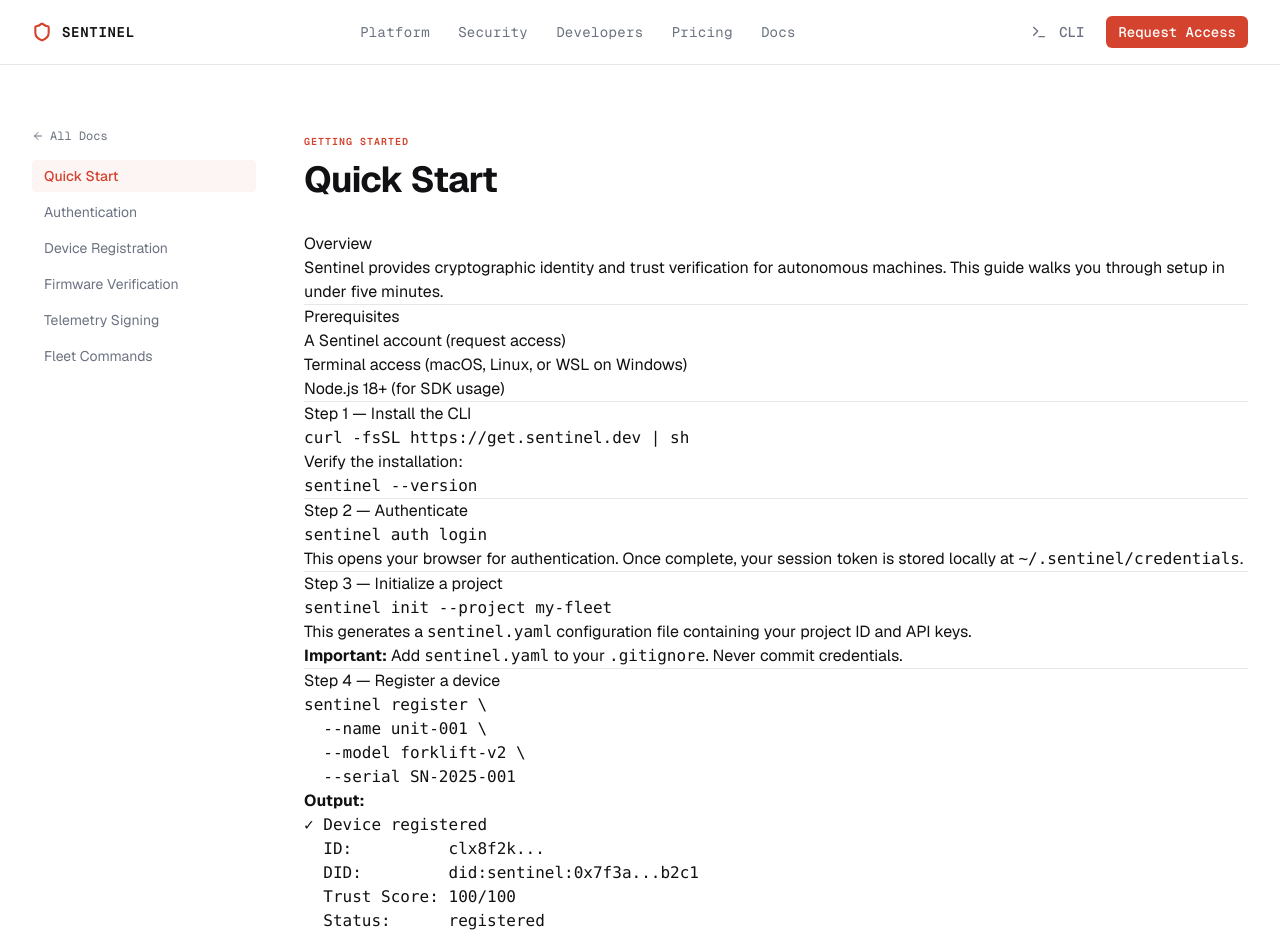
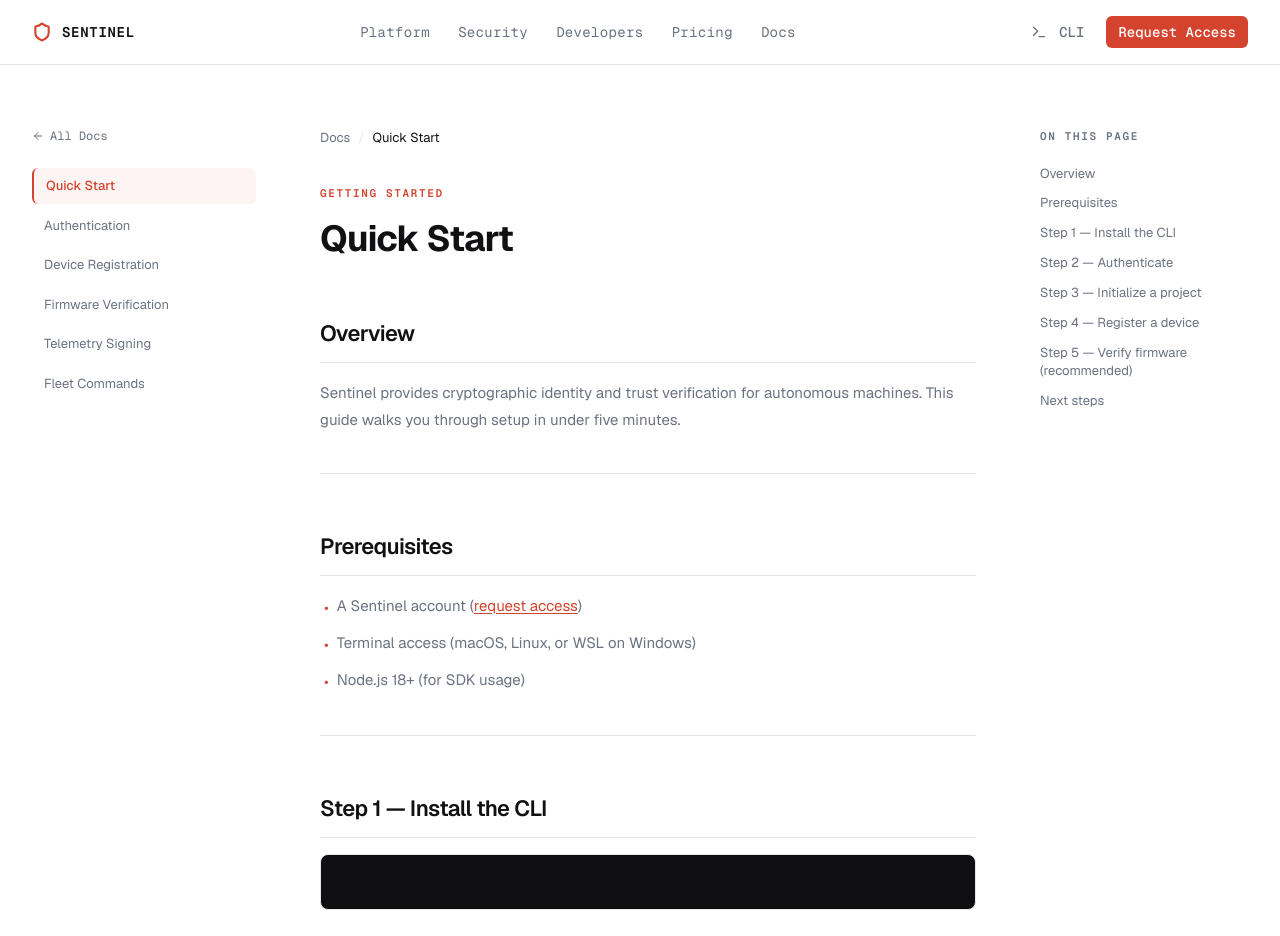
Before and after one commit to SentinelsToday/sentinels, a Next.js app: page /docs/quick-start in a window 1280 px wide. Shown: the top 936 px of the page. Built offline with nearby package versions, Linux system fonts and the light colour scheme.

Commit message:
docs: professional styling with proper spacing, On This Page sidebar, and heading separators

```diff
--- a/src/app/docs/[slug]/page.tsx
+++ b/src/app/docs/[slug]/page.tsx
@@ -10,6 +10,21 @@ export function generateStaticParams() {
   return docSections.map((doc) => ({ slug: doc.slug }));
 }
 
+function extractHeadings(content: string) {
+  const headings: { id: string; text: string; level: number }[] = [];
+  const lines = content.split("\n");
+  for (const line of lines) {
+    const match = line.match(/^(#{2,3})\s+(.+)/);
+    if (match) {
+      const level = match[1].length;
+      const text = match[2].replace(/[`*_~]/g, "");
+      const id = text.toLowerCase().replace(/[^a-z0-9]+/g, "-").replace(/(^-|-$)/g, "");
+      headings.push({ id, text, level });
+    }
+  }
+  return headings;
+}
+
 export default async function DocPage({ params }: { params: Promise<{ slug: string }> }) {
   const { slug } = await params;
   const idx = docSections.findIndex((d) => d.slug === slug);
@@ -17,17 +32,18 @@ export default async function DocPage({ params }: { params: Promise<{ slug: stri
   const doc = docSections[idx];
   const prev = idx > 0 ? docSections[idx - 1] : null;
   const next = idx < docSections.length - 1 ? docSections[idx + 1] : null;
+  const headings = extractHeadings(doc.content);
 
   return (
     <div className="min-h-screen flex flex-col bg-background">
       <Header />
       <main className="flex-1 pt-16">
-        <div className="mx-auto max-w-7xl px-4 sm:px-6 lg:px-8 py-12 sm:py-16">
-          <div className="flex gap-12">
-            {/* Sidebar */}
+        <div className="mx-auto max-w-[1400px] px-4 sm:px-6 lg:px-8 py-12 sm:py-16">
+          <div className="flex gap-10 lg:gap-16">
+            {/* Left Sidebar - Navigation */}
             <aside className="hidden lg:block w-56 shrink-0">
               <nav className="sticky top-24 space-y-1">
-                <Link href="/docs" className="flex items-center gap-1.5 font-mono text-xs text-steel hover:text-foreground transition-colors mb-4">
+                <Link href="/docs" className="flex items-center gap-1.5 font-mono text-xs text-steel hover:text-foreground transition-colors mb-6">
                   <ArrowLeft className="h-3 w-3" />
                   All Docs
                 </Link>
@@ -35,8 +51,10 @@ export default async function DocPage({ params }: { params: Promise<{ slug: stri
                   <Link
                     key={d.slug}
                     href={`/docs/${d.slug}`}
-                    className={`block px-3 py-1.5 rounded text-sm transition-colors ${
-                      d.slug === slug ? "bg-sentinel/5 text-sentinel font-medium" : "text-muted-foreground hover:text-foreground"
+                    className={`block px-3 py-2 rounded-md text-[13px] transition-colors ${
+                      d.slug === slug
+                        ? "bg-sentinel/5 text-sentinel font-medium border-l-2 border-sentinel"
+                        : "text-muted-foreground hover:text-foreground hover:bg-muted/50"
                     }`}
                   >
                     {d.title}
@@ -45,33 +63,170 @@ export default async function DocPage({ params }: { params: Promise<{ slug: stri
               </nav>
             </aside>
 
-            {/* Content */}
-            <article className="flex-1 min-w-0">
-              <div className="mb-8">
-                <span className="font-mono text-[10px] font-semibold uppercase tracking-widest text-sentinel">{doc.category}</span>
-                <h1 className="text-3xl sm:text-4xl font-bold tracking-tight text-foreground mt-2">{doc.title}</h1>
+            {/* Main Content */}
+            <article className="flex-1 min-w-0 max-w-[720px]">
+              {/* Breadcrumb */}
+              <div className="flex items-center gap-2 text-[13px] text-muted-foreground mb-8">
+                <Link href="/docs" className="hover:text-foreground transition-colors">Docs</Link>
+                <span className="text-border">/</span>
+                <span className="text-foreground">{doc.title}</span>
               </div>
 
-              <div className="prose prose-neutral max-w-none prose-headings:font-bold prose-headings:tracking-tight prose-h2:text-xl prose-h2:mt-10 prose-h2:mb-4 prose-h3:text-lg prose-h3:mt-8 prose-h3:mb-3 prose-p:text-muted-foreground prose-p:leading-relaxed prose-li:text-muted-foreground prose-strong:text-foreground prose-code:text-sentinel prose-code:bg-sentinel/5 prose-code:px-1.5 prose-code:py-0.5 prose-code:rounded prose-code:text-sm prose-code:font-mono prose-pre:bg-[#1A1A1D] prose-pre:border prose-pre:border-border prose-pre:rounded-lg prose-table:font-mono prose-table:text-sm prose-th:text-steel prose-th:font-semibold">
-                <ReactMarkdown>{doc.content}</ReactMarkdown>
+              {/* Title */}
+              <div className="mb-10">
+                <span className="font-mono text-[11px] font-semibold uppercase tracking-[0.15em] text-sentinel">
+                  {doc.category}
+                </span>
+                <h1 className="text-[2.25rem] font-bold tracking-tight text-foreground mt-3 leading-tight">
+                  {doc.title}
+                </h1>
               </div>
 
-              {/* Prev/Next */}
-              <div className="mt-12 pt-8 border-t border-border flex items-center justify-between">
+              {/* Markdown Content */}
+              <div className="docs-prose">
+                <ReactMarkdown
+                  components={{
+                    h2: ({ children }) => {
+                      const text = String(children).replace(/[`*_~]/g, "");
+                      const id = text.toLowerCase().replace(/[^a-z0-9]+/g, "-").replace(/(^-|-$)/g, "");
+                      return (
+                        <h2 id={id} className="text-[1.375rem] font-semibold tracking-tight text-foreground mt-14 mb-4 pb-3 border-b border-border scroll-mt-24">
+                          {children}
+                        </h2>
+                      );
+                    },
+                    h3: ({ children }) => {
+                      const text = String(children).replace(/[`*_~]/g, "");
+                      const id = text.toLowerCase().replace(/[^a-z0-9]+/g, "-").replace(/(^-|-$)/g, "");
+                      return (
+                        <h3 id={id} className="text-[1.1rem] font-semibold text-foreground mt-10 mb-3 scroll-mt-24">
+                          {children}
+                        </h3>
+                      );
+                    },
+                    p: ({ children }) => (
+                      <p className="text-[15px] leading-[1.8] text-muted-foreground mb-5">
+                        {children}
+                      </p>
+                    ),
+                    ul: ({ children }) => (
+                      <ul className="space-y-2 mb-6 pl-1">
+                        {children}
+                      </ul>
+                    ),
+                    ol: ({ children }) => (
+                      <ol className="space-y-2 mb-6 pl-1 list-decimal list-inside">
+                        {children}
+                      </ol>
+                    ),
+                    li: ({ children }) => (
+                      <li className="text-[15px] leading-[1.8] text-muted-foreground flex gap-2">
+                        <span className="text-sentinel mt-[2px] shrink-0">•</span>
+                        <span>{children}</span>
+                      </li>
+                    ),
+                    strong: ({ children }) => (
+                      <strong className="font-semibold text-foreground">{children}</strong>
+                    ),
+                    code: ({ className, children }) => {
+                      const isBlock = className?.includes("language-");
+                      if (isBlock) {
+                        return (
+                          <code className={`${className} text-[13px]`}>
+                            {children}
+                          </code>
+                        );
+                      }
+                      return (
+                        <code className="text-[13px] font-mono text-sentinel bg-sentinel/5 px-1.5 py-0.5 rounded border border-sentinel/10">
+                          {children}
+                        </code>
+                      );
+                    },
+                    pre: ({ children }) => (
+                      <pre className="bg-[#0f0f11] border border-border rounded-lg px-5 py-4 mb-6 overflow-x-auto text-[13px] leading-[1.7] font-mono">
+                        {children}
+                      </pre>
+                    ),
+                    blockquote: ({ children }) => (
+                      <blockquote className="border-l-2 border-sentinel/40 pl-4 py-1 my-6 bg-sentinel/[0.02] rounded-r-md">
+                        {children}
+                      </blockquote>
+                    ),
+                    hr: () => <hr className="border-border my-10" />,
+                    table: ({ children }) => (
+                      <div className="overflow-x-auto mb-6 rounded-lg border border-border">
+                        <table className="w-full text-[13px] font-mono">
+                          {children}
+                        </table>
+                      </div>
+                    ),
+                    thead: ({ children }) => (
+                      <thead className="bg-muted/50 border-b border-border">
+                        {children}
+                      </thead>
+                    ),
+                    th: ({ children }) => (
+                      <th className="text-left px-4 py-2.5 text-[12px] font-semibold text-steel uppercase tracking-wider">
+                        {children}
+                      </th>
+                    ),
+                    td: ({ children }) => (
+                      <td className="px-4 py-2.5 text-muted-foreground border-t border-border">
+                        {children}
+                      </td>
+                    ),
+                    a: ({ href, children }) => (
+                      <a href={href} className="text-sentinel hover:text-sentinel/80 underline underline-offset-2 transition-colors">
+                        {children}
+                      </a>
+                    ),
+                  }}
+                >
+                  {doc.content}
+                </ReactMarkdown>
+              </div>
+
+              {/* Prev/Next Navigation */}
+              <div className="mt-16 pt-8 border-t border-border flex items-center justify-between">
                 {prev ? (
                   <Link href={`/docs/${prev.slug}`} className="group flex items-center gap-2 text-sm text-muted-foreground hover:text-foreground transition-colors">
                     <ArrowLeft className="h-4 w-4 group-hover:-translate-x-0.5 transition-transform" />
-                    {prev.title}
+                    <span>{prev.title}</span>
                   </Link>
                 ) : <div />}
                 {next ? (
                   <Link href={`/docs/${next.slug}`} className="group flex items-center gap-2 text-sm text-muted-foreground hover:text-foreground transition-colors">
-                    {next.title}
+                    <span>{next.title}</span>
                     <ArrowRight className="h-4 w-4 group-hover:translate-x-0.5 transition-transform" />
                   </Link>
                 ) : <div />}
               </div>
             </article>
+
+            {/* Right Sidebar - On This Page */}
+            {headings.length > 0 && (
+              <aside className="hidden xl:block w-52 shrink-0">
+                <div className="sticky top-24">
+                  <p className="font-mono text-[11px] font-semibold uppercase tracking-[0.15em] text-steel mb-4">
+                    On This Page
+                  </p>
+                  <nav className="space-y-1">
+                    {headings.map((h) => (
+                      <a
+                        key={h.id}
+                        href={`#${h.id}`}
+                        className={`block text-[13px] leading-snug transition-colors hover:text-foreground ${
+                          h.level === 3 ? "pl-3 text-muted-foreground/70" : "text-muted-foreground"
+                        } py-1`}
+                      >
+                        {h.text}
+                      </a>
+                    ))}
+                  </nav>
+                </div>
+              </aside>
+            )}
           </div>
         </div>
       </main>
```
